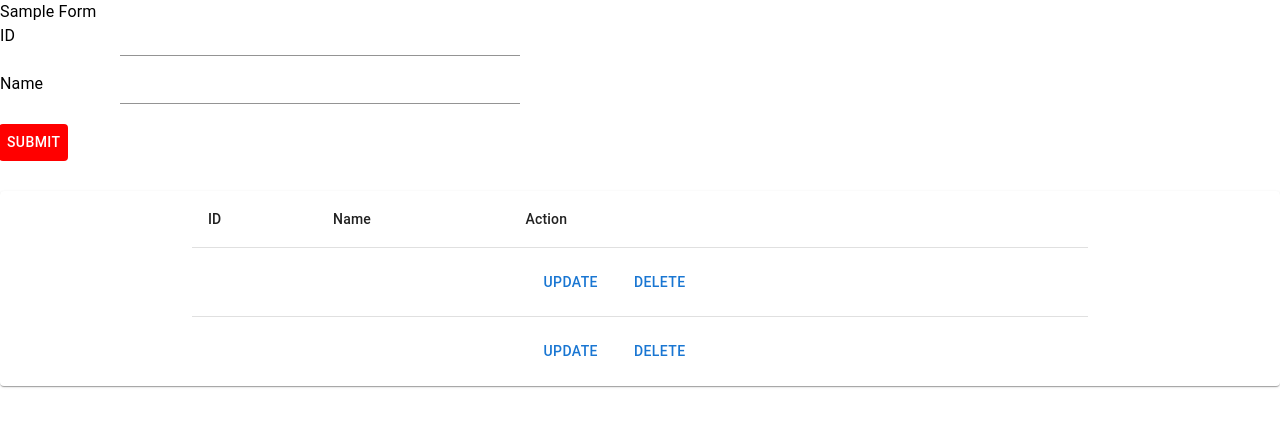
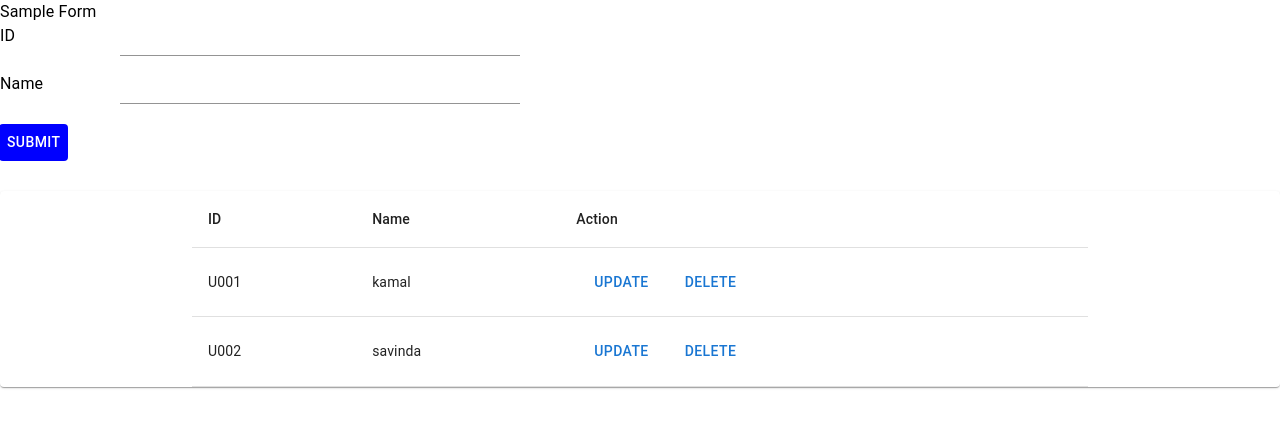
Before and after one commit to savindaJ/LerningApp--MERN-, a React (Create React App) app: page /users in a window 1280 px wide. Shown: the top 428 px of the page. Built offline with nearby package versions, Linux system fonts and the light colour scheme.

Commit message:
add table

```diff
--- a/src/App.css
+++ b/src/App.css
@@ -3,7 +3,7 @@
 }
 
 .App-header {
-  background-color: #282c34;
+  background-color: #206487;
   min-height: 100vh;
   display: flex;
   flex-direction: column;
--- a/src/UserForm.js
+++ b/src/UserForm.js
@@ -64,13 +64,13 @@ const UserForm = (par) => {
             </Grid>
             <Button sx={{
                 margin:'auto',
-                backgroundColor:'red',
+                backgroundColor:'blue',
                 color:'white',
                 marginLeft:'15px',
                 marginTop:'20px',
-                '$:hover':{
+                '&:hover':{
                     backgroundColor:"black",
-                    color:'black'
+                    color:'white'
                 }
 
             }}>Submit</Button>
--- a/src/UserTable.js
+++ b/src/UserTable.js
@@ -18,9 +18,9 @@ const UserTable = (pros)=>{
                 <TableBody>
                     {
                         pros.rows.map(row=>(
-                            <TableRow key={row.id} sx={{'&:last-child td , &:last-child td ': {border:0}}}>
-                                <TableCell componet='th' scope='row'>{pros.rows.id}</TableCell>
-                                <TableCell componet='th' scope='row'>{pros.rows.name}</TableCell>
+                            <TableRow key={row.id} >
+                                <TableCell componet='th' scope='row'>{row.id}</TableCell>
+                                <TableCell componet='th' scope='row'>{row.name}</TableCell>
                                 <TableCell>
                                     <Button
                                         sx={{margin:'0px 10px'}}
```
